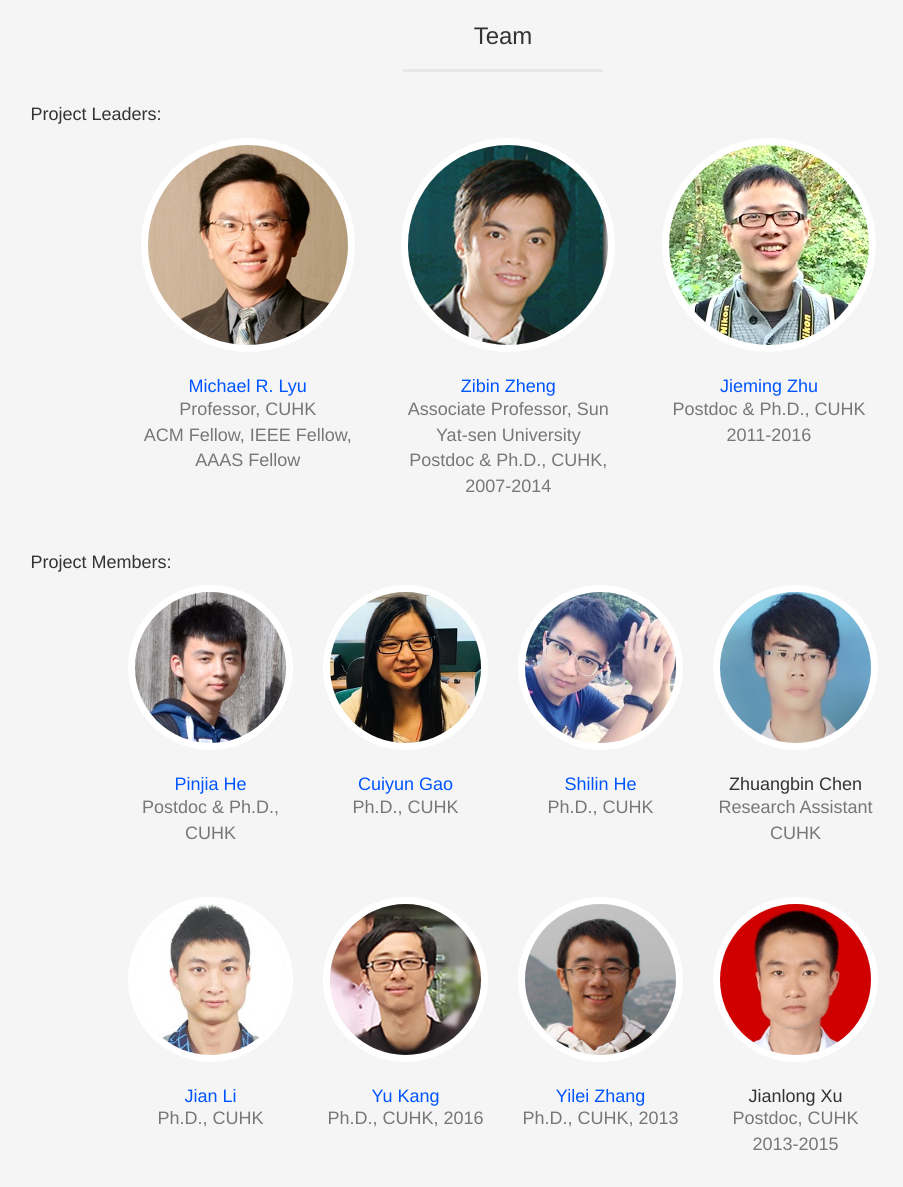
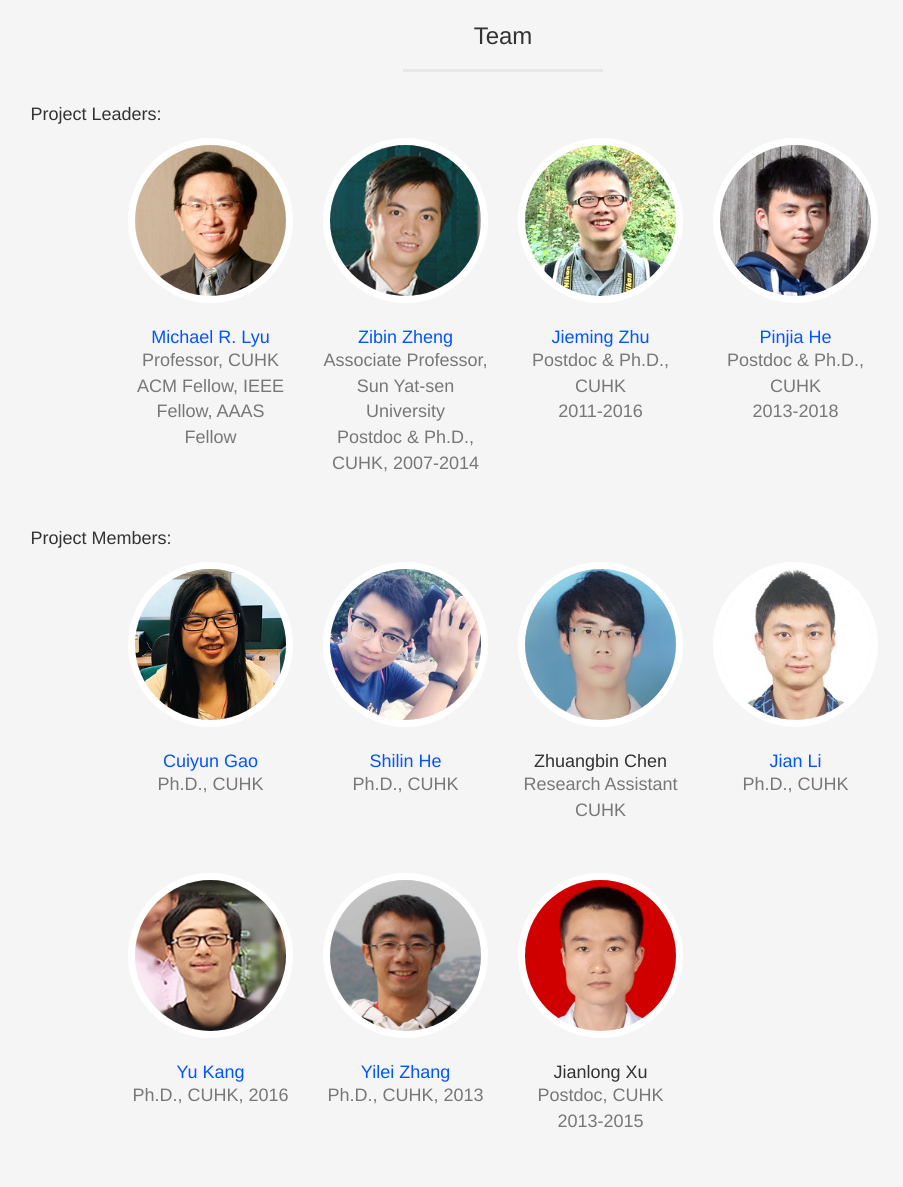
Before and after one commit to wsdream/wsdream.github.io, a plain HTML site: page index.html in a window 1280 px wide. Shown: the part 4324-5511 px from the top of the page, without its empty margins (137-1040 px from the left). Drawn offline with nearby package versions, Linux system fonts and the light colour scheme.

Commit message:
Update index.html

```diff
--- a/index.html
+++ b/index.html
@@ -330,29 +330,36 @@
                 </div>
             </div>
             <div class="row">
-                <div class="col-lg-11 col-lg-offset-1">
-                    <div class="col-sm-3 col-sm-offset-1">
+                <!-- <div class="col-lg-11 col-lg-offset-1"> -->
+                    <div class="col-sm-2 col-sm-offset-2">
                         <div class="team-member">
                             <img src="img/team/lyu.jpg" class="img-responsive img-circle" alt="">
                             <h4><a target="_blank" href="http://www.cse.cuhk.edu.hk/lyu/">Michael R. Lyu</a></h4>
                             <p class="text-muted">Professor, CUHK<br>ACM Fellow, IEEE Fellow, AAAS Fellow</p>
                         </div>
                     </div>
-                    <div class="col-sm-3">
+                    <div class="col-sm-2">
                         <div class="team-member">
                             <img src="img/team/zibin.jpg" class="img-responsive img-circle" alt="">
                             <h4><a target="_blank" href="http://www.zibinzheng.com">Zibin Zheng</a></h4>
                             <p class="text-muted">Associate Professor, Sun Yat-sen University<br>Postdoc & Ph.D., CUHK, 2007-2014</p>
                         </div>
                     </div>
-                    <div class="col-sm-3">
+                    <div class="col-sm-2">
                         <div class="team-member">
                             <img src="img/team/jmzhu.jpg" class="img-responsive img-circle" alt="">
                             <h4><a target="_blank" href="http://jiemingzhu.github.io">Jieming Zhu</a></h4>
                             <p class="text-muted">Postdoc & Ph.D., CUHK<br>2011-2016</p>
                         </div>
                     </div>
-                </div>
+                    <div class="col-sm-2">
+                        <div class="team-member">
+                            <img src="img/team/pjhe.jpg" class="img-responsive img-circle" alt="">
+                            <h4><a target="_blank" href="https://pinjiahe.github.io">Pinjia He</a></h4>
+                            <p class="text-muted">Postdoc & Ph.D., CUHK<br>2013-2018</p>
+                        </div>
+                    </div>
+                <!-- </div> -->
             </div>
             <div class="row">
                 <div class="col-lg-10 col-lg-offset-1">
@@ -362,18 +369,12 @@
             <div class="row">
                 <div class="col-sm-2 col-lg-offset-2">
                     <div class="team-member">
-                        <img src="img/team/pjhe.jpg" class="img-responsive img-circle" alt="">
-                        <h4><a target="_blank" href="http://appsrv.cse.cuhk.edu.hk/~pjhe/">Pinjia He</a></h4>
-                        <p class="text-muted">Postdoc & Ph.D., CUHK</p>
-                    </div>
-                </div>
-                <div class="col-sm-2">
-                    <div class="team-member">
                         <img src="img/team/cygao.jpg" class="img-responsive img-circle" alt="">
                         <h4><a target="_blank" href="http://appsrv.cse.cuhk.edu.hk/~cygao/">Cuiyun Gao</a></h4>
                         <p class="text-muted">Ph.D., CUHK</p>
                     </div>
                 </div>
+
                 <div class="col-sm-2">
                     <div class="team-member">
                         <img src="img/team/slhe.jpg" class="img-responsive img-circle" alt="">
@@ -388,6 +389,13 @@
                         <p class="text-muted">Research Assistant<br> CUHK</p>
                     </div>
                 </div>
+                <div class="col-sm-2">
+                    <div class="team-member">
+                        <img src="img/team/jianli.jpg" class="img-responsive img-circle" alt="">
+                        <h4><a target="_blank" href="http://appsrv.cse.cuhk.edu.hk/~jianli/">Jian Li</a></h4>
+                        <p class="text-muted">Ph.D., CUHK</p>
+                    </div>
+                </div>
 
             </div>
 
@@ -395,19 +403,13 @@
             <div class="row">
                 <div class="col-sm-2 col-lg-offset-2">
                     <div class="team-member">
-                        <img src="img/team/jianli.jpg" class="img-responsive img-circle" alt="">
-                        <h4><a target="_blank" href="http://appsrv.cse.cuhk.edu.hk/~jianli/">Jian Li</a></h4>
-                        <p class="text-muted">Ph.D., CUHK</p>
-                    </div>
-                </div>
-
-                <div class="col-sm-2">
-                    <div class="team-member">
                         <img src="img/team/ykang.jpg" class="img-responsive img-circle" alt="">
                         <h4><a target="_blank" href="https://wiki.cse.cuhk.edu.hk/user/ykang/">Yu Kang</a></h4>
                         <p class="text-muted">Ph.D., CUHK, 2016</p>
                     </div>
                 </div>
+
+
                 <div class="col-sm-2">
                     <div class="team-member">
                         <img src="img/team/ylzhang.jpg" class="img-responsive img-circle" alt="">
```
